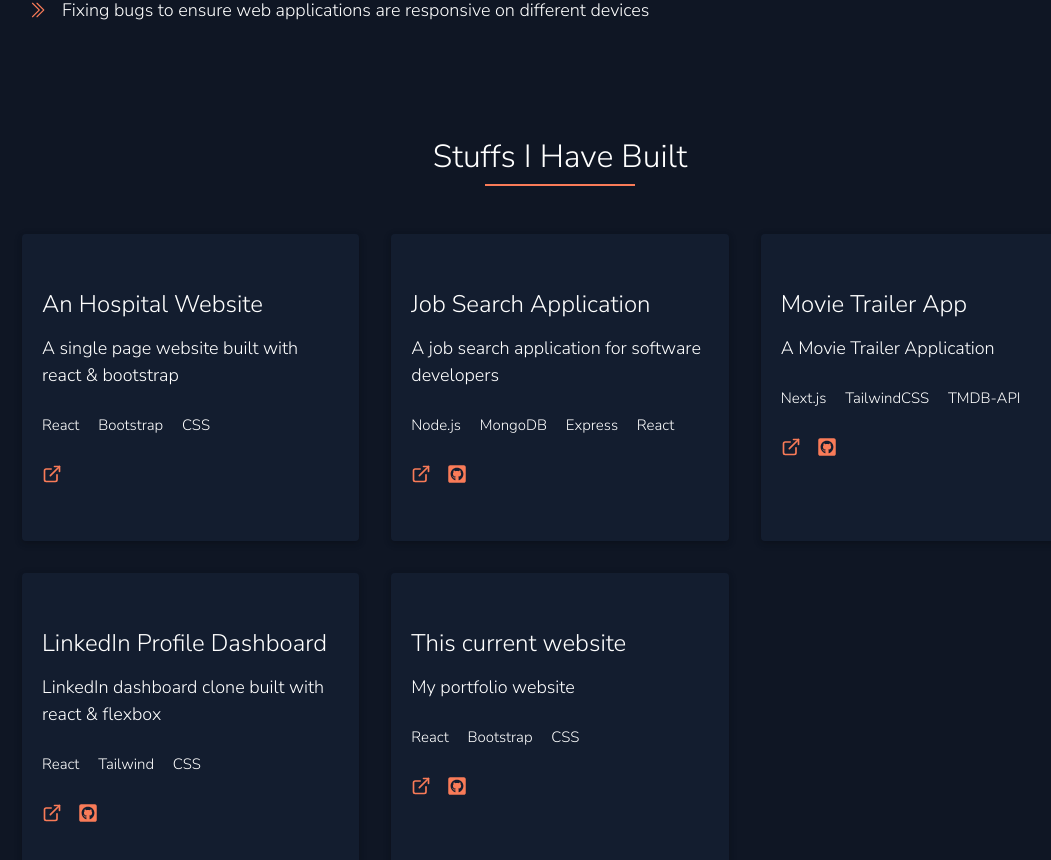
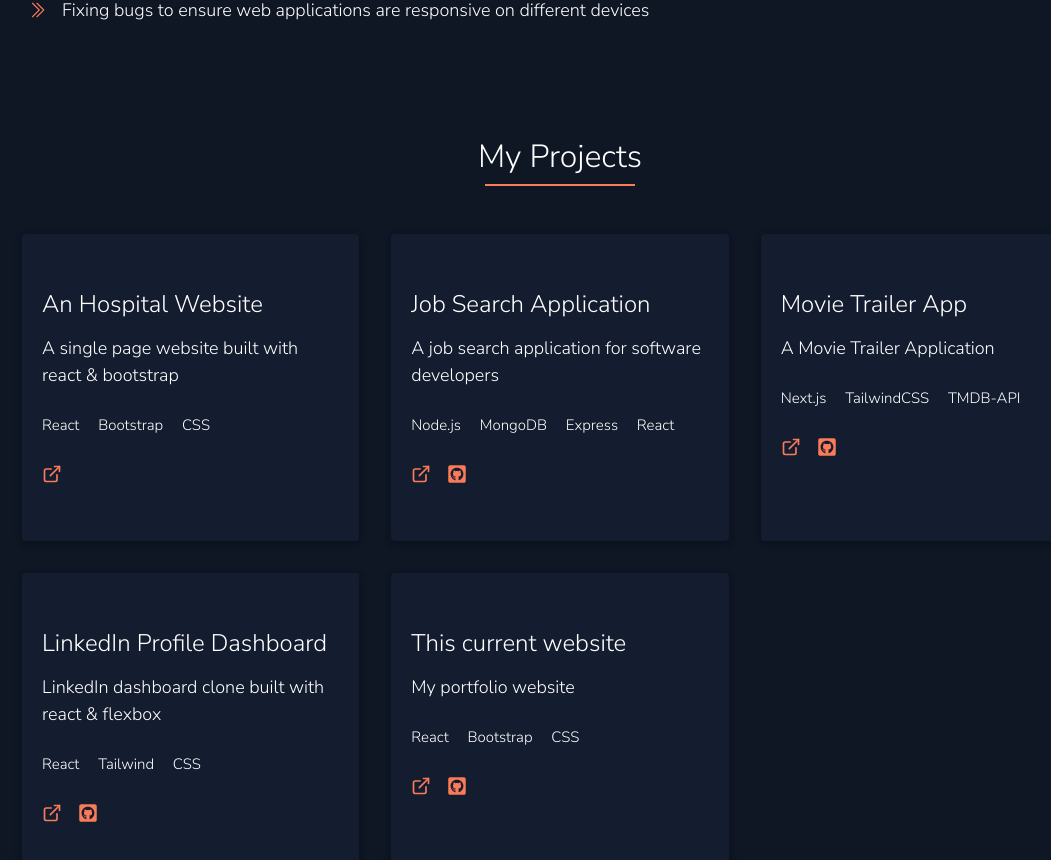
Before and after one commit to Ademayowa/portfolio-website-v1, a React (Create React App) app: page / in a window 1280 px wide. Shown: the part 1509-2369 px from the top of the page, without its empty margins (77-1128 px from the left). Built offline with nearby package versions, Linux system fonts and the light colour scheme; the HTML template or start-up script is replaced by a standard one.

Commit message:
changed project title

```diff
--- a/src/components/Projects.js
+++ b/src/components/Projects.js
@@ -7,7 +7,7 @@ const Projects = () => {
   return (
     <div className='projects'>
       <div className='text-white'>
-        <h2 className='text-center'>Stuffs I Have Built</h2>
+        <h2 className='text-center'>My Projects</h2>
         <div className='center-line mb-5' />
       </div>
 
```
